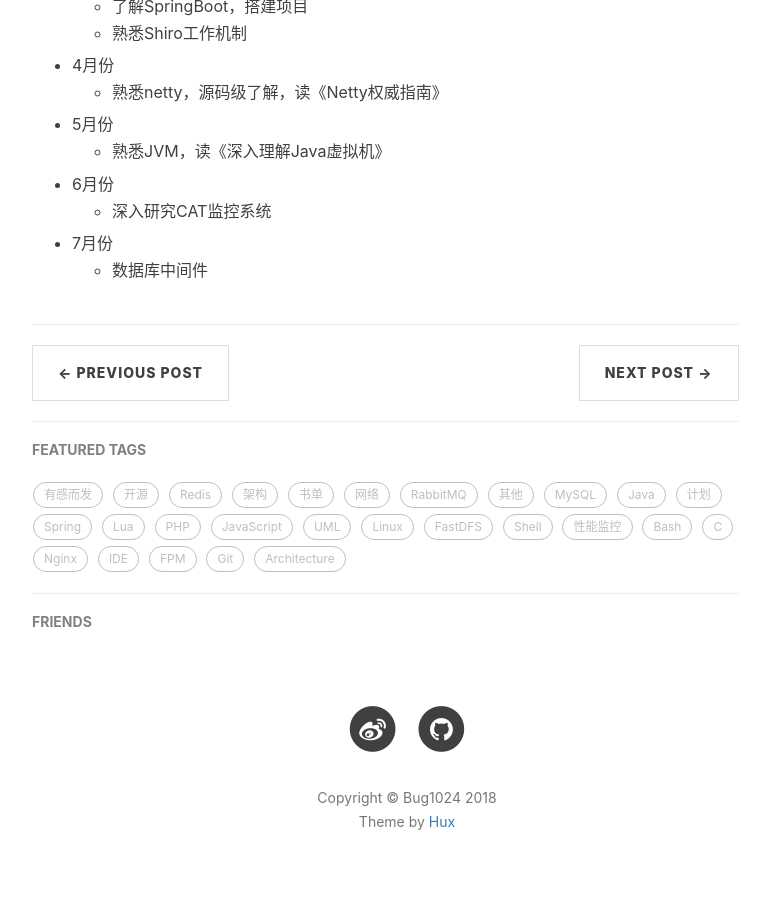
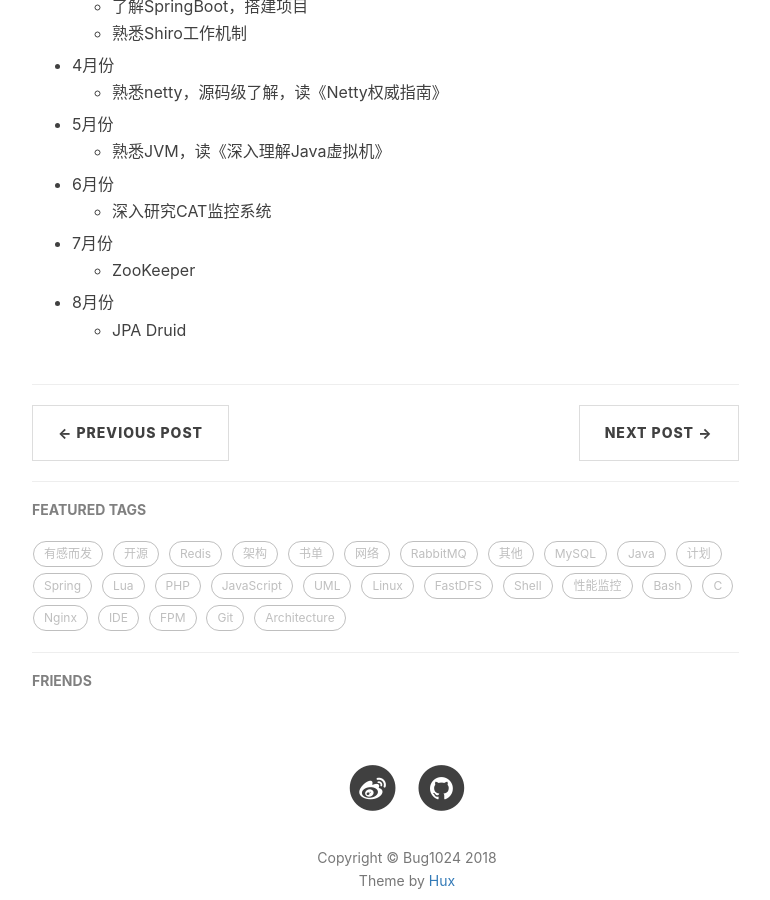
Before and after one commit to bug1024/jeet-blog, a Jekyll site: the page built from _posts/2017-03-08-2017plan.md, in a window 1280 px wide and 900 px high, scrolled down 3210 px. Shown: the whole window, without its empty margins (233-1003 px from the left). Built offline with Jekyll 4.4.1, drawn with Linux system fonts in a browser that asks for light colours; nearby versions of some CDN libraries; comment, search, counter and statistics services are not loaded.

Commit message:
update plan

```diff
--- a/_posts/2017-03-08-2017plan.md
+++ b/_posts/2017-03-08-2017plan.md
@@ -102,4 +102,6 @@ tags:
  * 6月份
     * 深入研究CAT监控系统
  * 7月份
-    * 数据库中间件
+    * ZooKeeper
+ * 8月份
+    * JPA Druid
```
